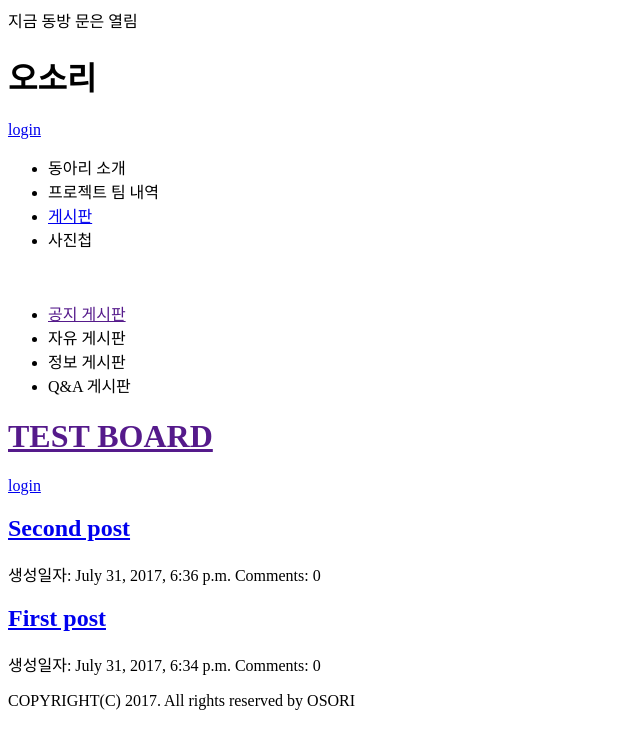
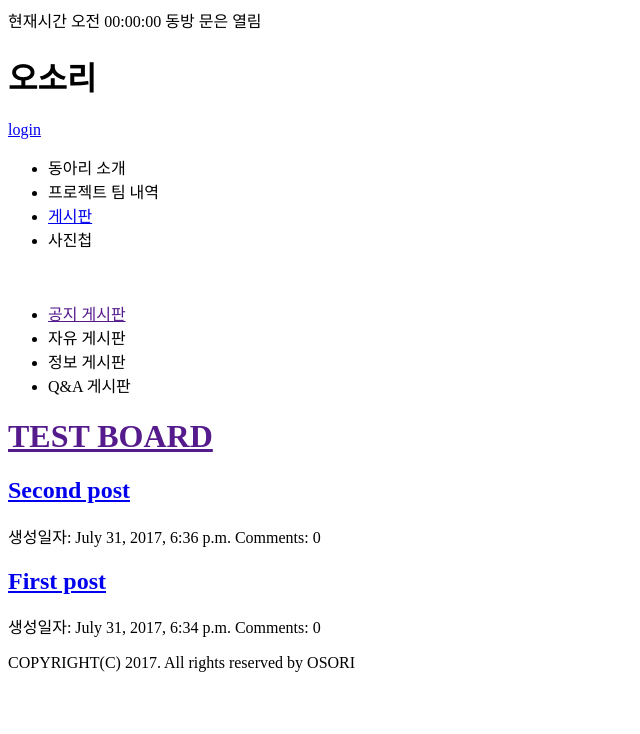
Before and after one commit to CameliaOvO/osori_homework, a Django app: page / in a window 1280 px wide. Shown: the top 734 px of the page, without its empty margins (0-640 px from the left). Run offline with Django 3.2, Linux system fonts and the light colour scheme; data comes from the database, SQL or seed files in the repository; data that the repository does not hold is empty.

Commit message:
add ÇöÀç½ð£

```diff
--- a/board/templates/board/article_detail.html
+++ b/board/templates/board/article_detail.html
@@ -24,6 +24,6 @@
         <p>{{ comment.text|linebreaks }}</p>
     </div>
 {% empty %}
-    <p>No comments here yet :(</p>
+    <p>No comments here yet :) </p>
 {% endfor %}
 {% endblock articled %}
--- a/board/templates/board/base.html
+++ b/board/templates/board/base.html
@@ -9,7 +9,9 @@
 <div id = "all_body">
 <header>
 	<div class = "dongmoon">
-		지금 동방 문은 <span class="check">열림</span>
+				 현재시간
+		<span id="dpTime">오전 00:00:00</span>
+ 동방 문은 <span class="check">열림</span>
 	</div>
 
 	<h1>
--- a/board/templates/board/index.html
+++ b/board/templates/board/index.html
@@ -2,7 +2,6 @@
 {% block content %}
 <div id="container">
 
-<div>
 <p>
 	한양대학교 오픈소스동아리 오소리입니다.
 	<br> Welcome to OSORI!
@@ -12,7 +11,6 @@
 	* 이 페이지는 오소리 웹사이트 팀의 깜짝과제를 위해 만들어졌습니다.
 
 </p>
-</div>
 
 </div>
 <br>
--- a/board/templates/board/test_board.html
+++ b/board/templates/board/test_board.html
@@ -4,10 +4,6 @@
     <h1><a href="">TEST BOARD</a></h1>
 {% if user.is_authenticated %}
     <a href="{% url 'article_new' %}" class="top-menu">new post</a>
-    <a href="{% url 'logout' %}" class="top-menu">logout</a>
-
-{% else %}
-<a href="{% url 'login' %}" class="top-menu">login</a>
 {% endif %}
 </div>
 
```
